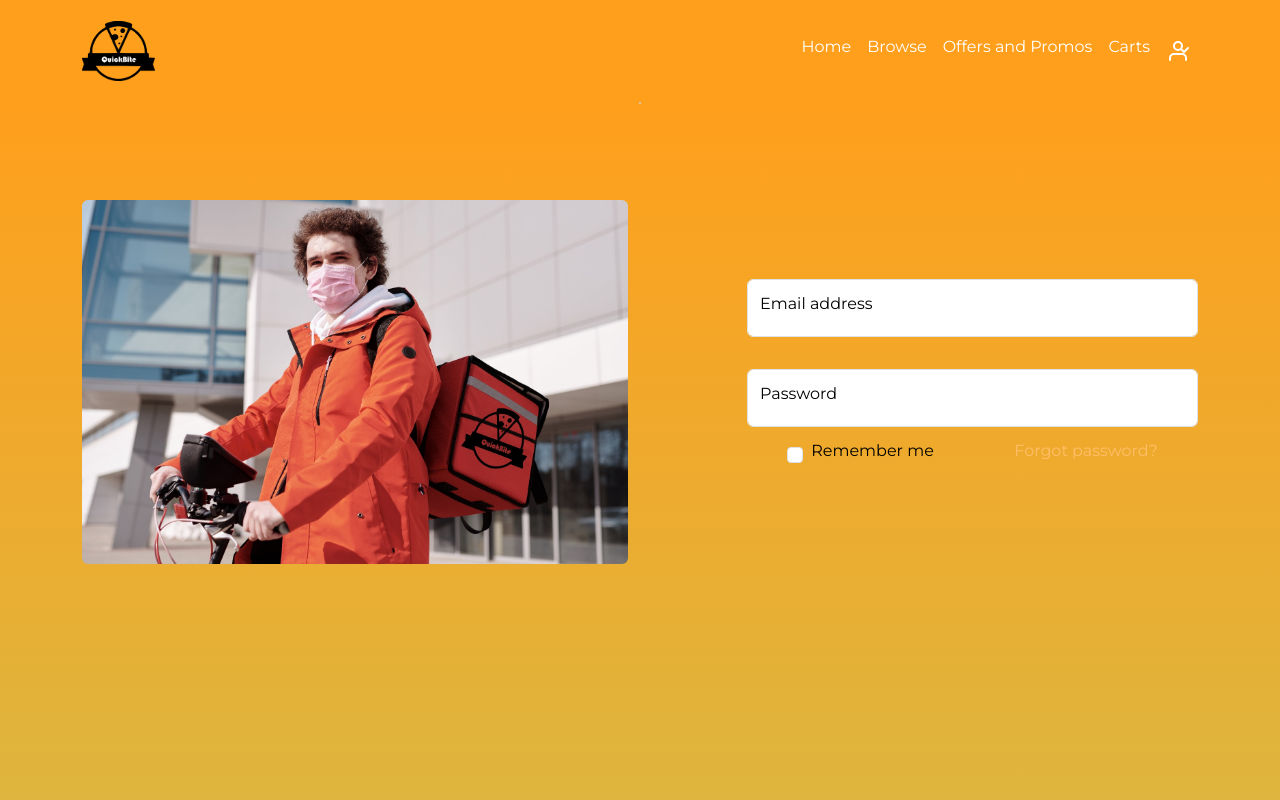
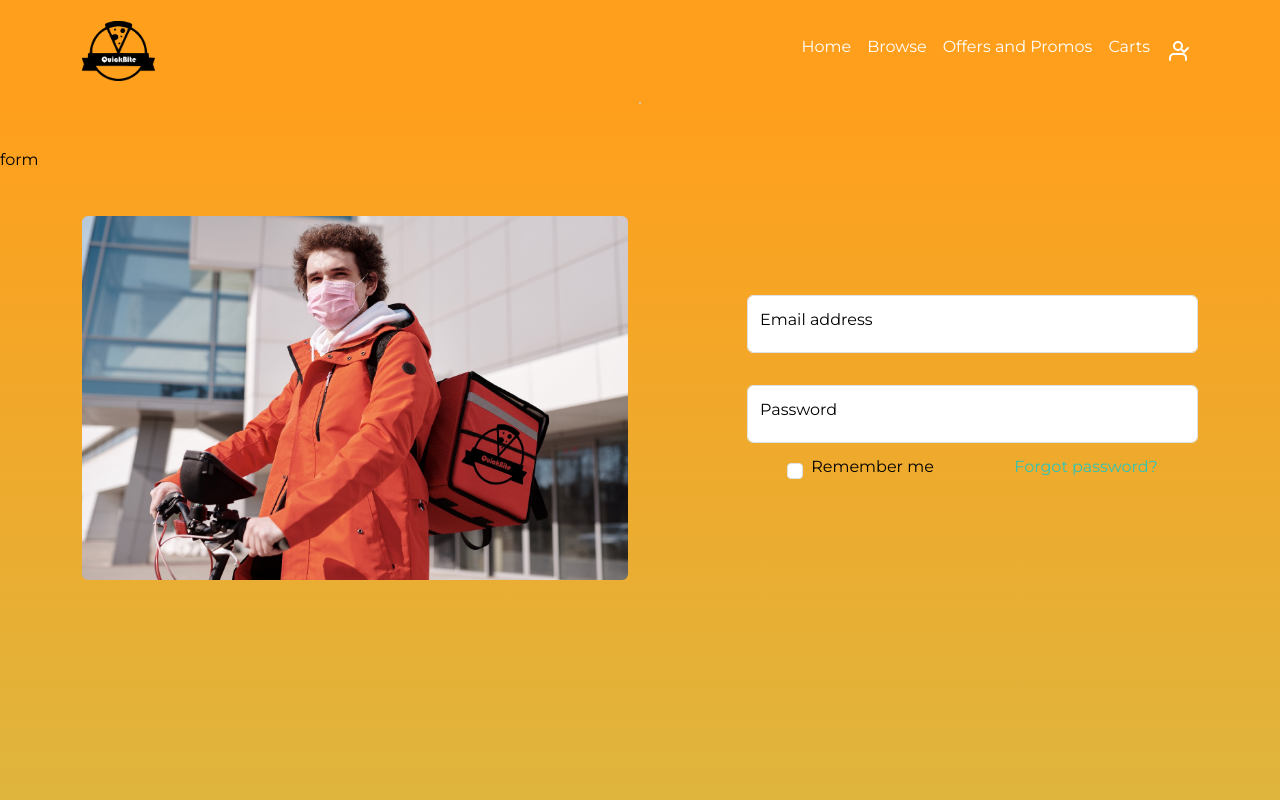
Before and after one commit to FabioCorreia99/Web-Technologies-Class-Group-Project, a plain HTML site: page LoginPage.html in a window 1280 px wide. Shown: the top 800 px of the page. Drawn offline with nearby package versions, Linux system fonts and the light colour scheme.

Commit message:
add gradient var

```diff
--- a/LoginPage.html
+++ b/LoginPage.html
@@ -58,13 +58,13 @@
         <br><br><br>
         <!--Section-->
 
-
+        form
         <section class="vh-100 ">
             <div class="container py-5 h-100">
                 <div class="row d-flex align-items-center justify-content-center">
                     <!--Image-->
                     <div class="col-md-8  col-lg-7 col-xl-6">
-                        <img src="./assets/login_Image.jpeg" alt="Image Logo" class="img-fluid rounded-2 ">
+                        <img src="./assets/login_Image.jpeg" alt="Image Logo" class="img-fluid rounded-2">
                     </div>
                     <div class="col-md-7 col-lg-5 col-xl-5 offset-xl-1 ">
                         <!--Form-->
@@ -102,6 +102,7 @@
                                 <a class="forgot" href="#">Forgot password?</a>
                             </div>
 
+
                         </form>
                     </div>
                 </div>
--- a/Styles/pages/LoginPage.css
+++ b/Styles/pages/LoginPage.css
@@ -1,10 +1,9 @@
 .forgot:link{
-    color: var(--color-light-orange);
+    color: var(--color-teal);
 }
 .forgot:visited{
-    color: var(--color-light-orange);
+    color: var(--color-teal);
 }
 .heroLogin {
-    background: rgb(255,159,28);
-    background: linear-gradient(180deg, rgba(255,159,28,1) 0%, rgba(215,186,69,1) 100%);
+    background: var(--color-gradient);
 }
--- a/shared/variables.css
+++ b/shared/variables.css
@@ -5,4 +5,5 @@
     --color-teal: #2EC4B6;
     --color-light-aqua: #CBF3F0;
     --color-white: #FFFFFF;
+    --color-gradient: linear-gradient(180deg, rgba(255,159,28,1) 0%, rgba(215,186,69,1) 100%);
 }
```
